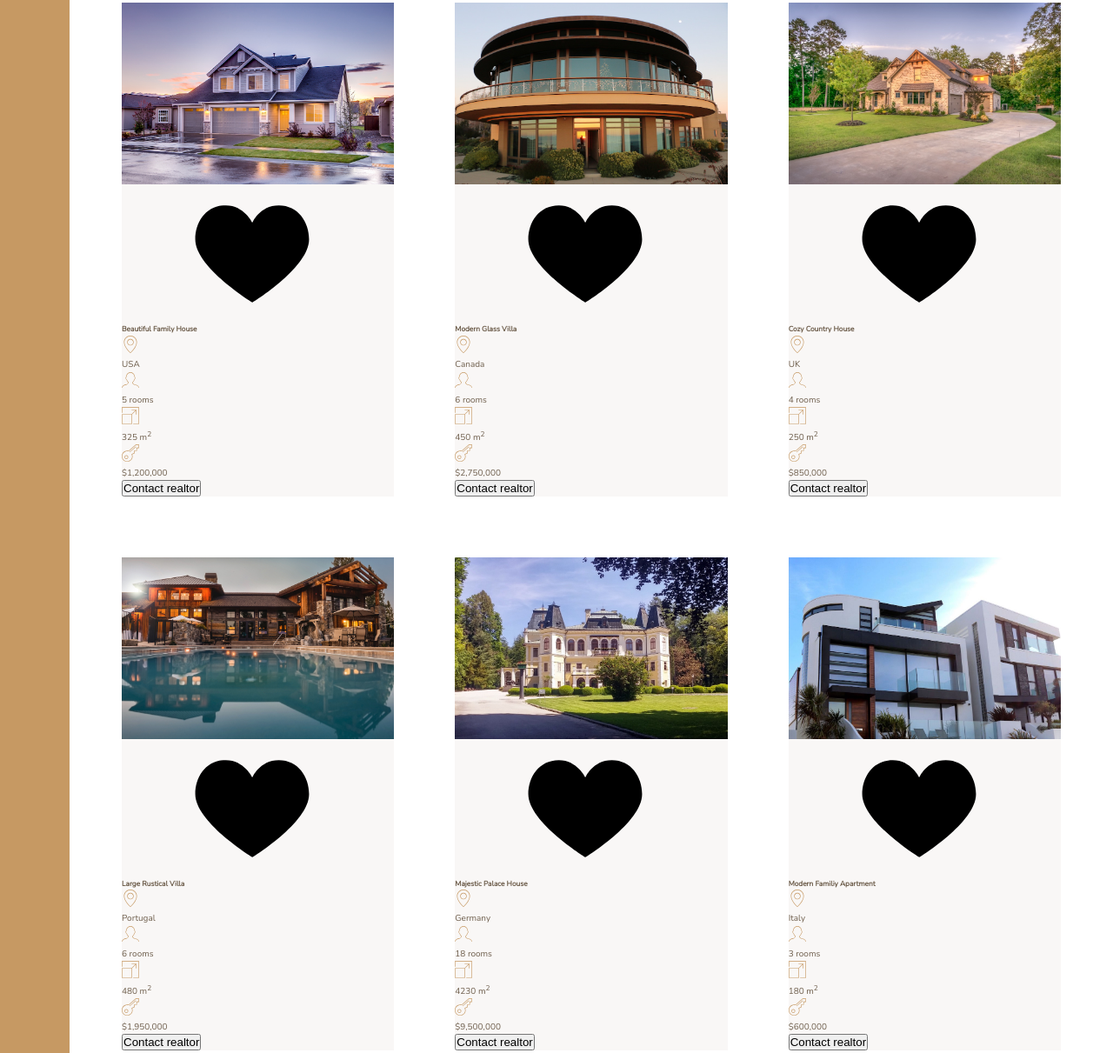
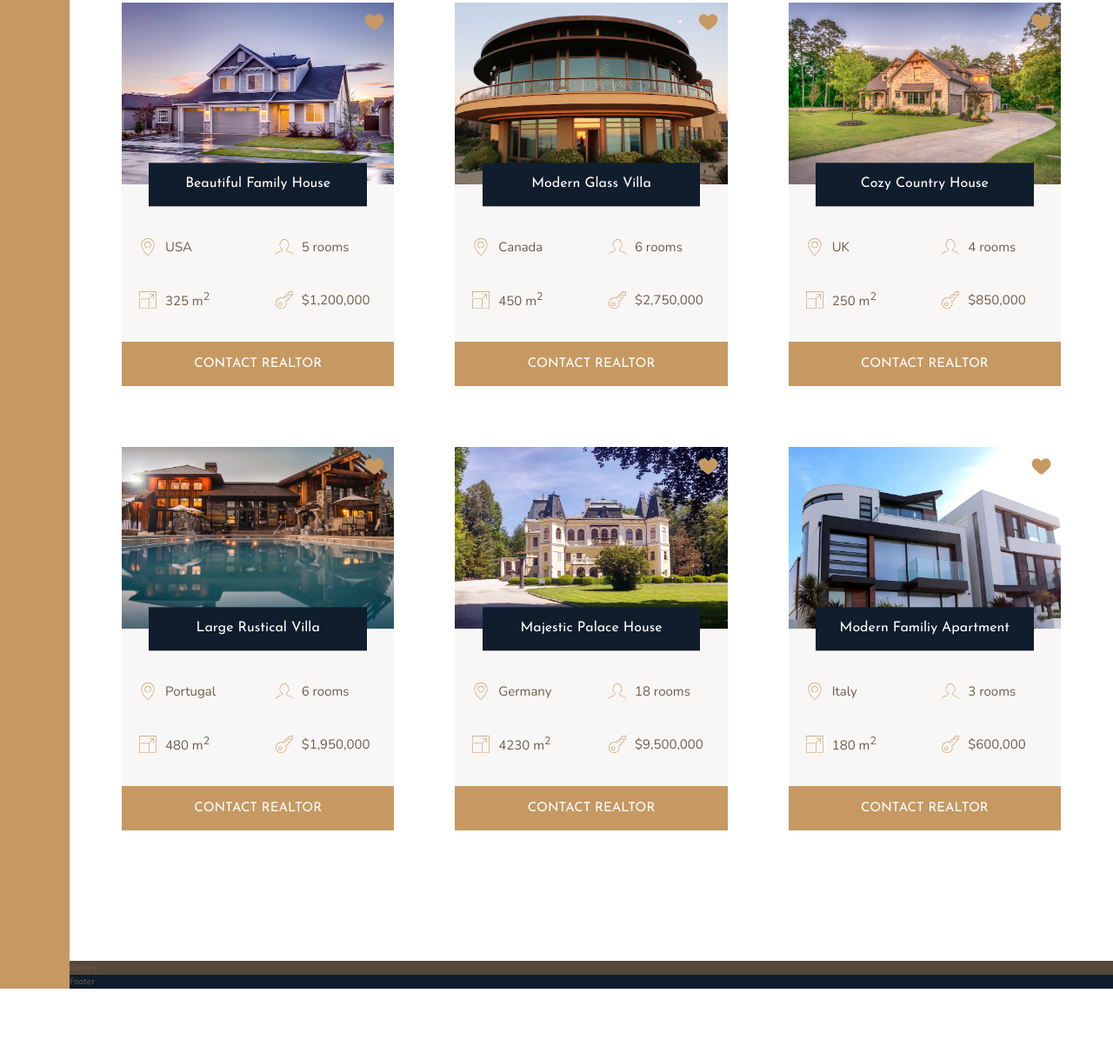
Before and after one commit to HajimeNoJosh/CSS-Nexter-Starter, a website: page index.html in a window 1280 px wide. Shown: the part 1967-3178 px from the top of the page at 87% size. After the commit the page ends 3104 px from the top, so only its background shows below. Drawn offline with nearby package versions, Linux system fonts and the light colour scheme.

Commit message:
building the homes section

```diff
--- a/index.html
+++ b/index.html
@@ -144,7 +144,7 @@
         </svg>
         <p>$1,200,000</p>
       </div>
-      <button class='cta'>Contact realtor</button>
+      <button class='btn home__btn'>Contact realtor</button>
     </div>
     <!-- 2nd home -->
     <div class="home">
@@ -180,7 +180,7 @@
         </svg>
         <p>$2,750,000</p>
       </div>
-      <button class='cta'>Contact realtor</button>
+      <button class='btn home__btn'>Contact realtor</button>
     </div>
     <!-- 3rd home -->
     <div class="home">
@@ -216,7 +216,7 @@
         </svg>
         <p>$850,000</p>
       </div>
-      <button class='cta'>Contact realtor</button>
+      <button class='btn home__btn'>Contact realtor</button>
     </div>
     <!-- 4th home -->
     <div class="home">
@@ -252,7 +252,7 @@
         </svg>
         <p>$1,950,000</p>
       </div>
-      <button class='cta'>Contact realtor</button>
+      <button class='btn home__btn'>Contact realtor</button>
     </div>
     <!-- 5th home -->
     <div class="home">
@@ -288,7 +288,7 @@
         </svg>
         <p>$9,500,000</p>
       </div>
-      <button class='cta'>Contact realtor</button>
+      <button class='btn home__btn'>Contact realtor</button>
     </div>
     <!-- 6th home -->
     <div class="home">
@@ -324,7 +324,7 @@
         </svg>
         <p>$600,000</p>
       </div>
-      <button class='cta'>Contact realtor</button>
+      <button class='btn home__btn'>Contact realtor</button>
     </div>
   </section>
 
--- a/sass/_homes.scss
+++ b/sass/_homes.scss
@@ -9,27 +9,68 @@
 
 .home {
   background-color: $color-grey-light-1;
+  display: grid;
+  grid-template-columns: repeat(2, 1fr);
+  grid-row-gap: 3.5rem;
 
   &__img {
     width: 100%;
+    grid-row: 1 / 2;
+    grid-column: 1 / -1;
+    z-index: 1;
   }
 
   &__like {
+    grid-row: 1 / 2;
+    grid-column: 2 / 3;
+    fill: $color-primary;
+    height: 2.5rem;
+    width: 2.5rem;
+    z-index: 2;
+    justify-self: end;
+    margin: 1rem;
   }
 
   &__name {
+    grid-row: 1 / 2;
+    grid-column: 1 / -1;
+    width: 80%;
+    justify-self: center;
+    align-self: end;
+
+    font-family: $font-display;
+    font-size: 1.6rem;
+    text-align: center;
+    padding: 1.25rem;
+    background-color: $color-secondary;
+    color: white;
+    font-weight: 400;
+    z-index: 2;
+    transform: translateY(50%);
+  }
+
+  &__location,
+  &__rooms {
+    margin-top: 2.5rem;
   }
 
   &__location,
   &__rooms,
   &__area,
   &__price {
+    font-size: 1.5rem;
+    margin-left: 2rem;
+    display: flex;
+    align-items: center;
     svg {
       fill: $color-primary;
       height: 2rem;
       width: 2rem;
-    }
-    p {
+      margin-right: 1rem;
     }
   }
+
+  &__btn {
+    grid-column: 1 / -1;
+  }
 }
```
Also changed, not shown: css/style.css.
